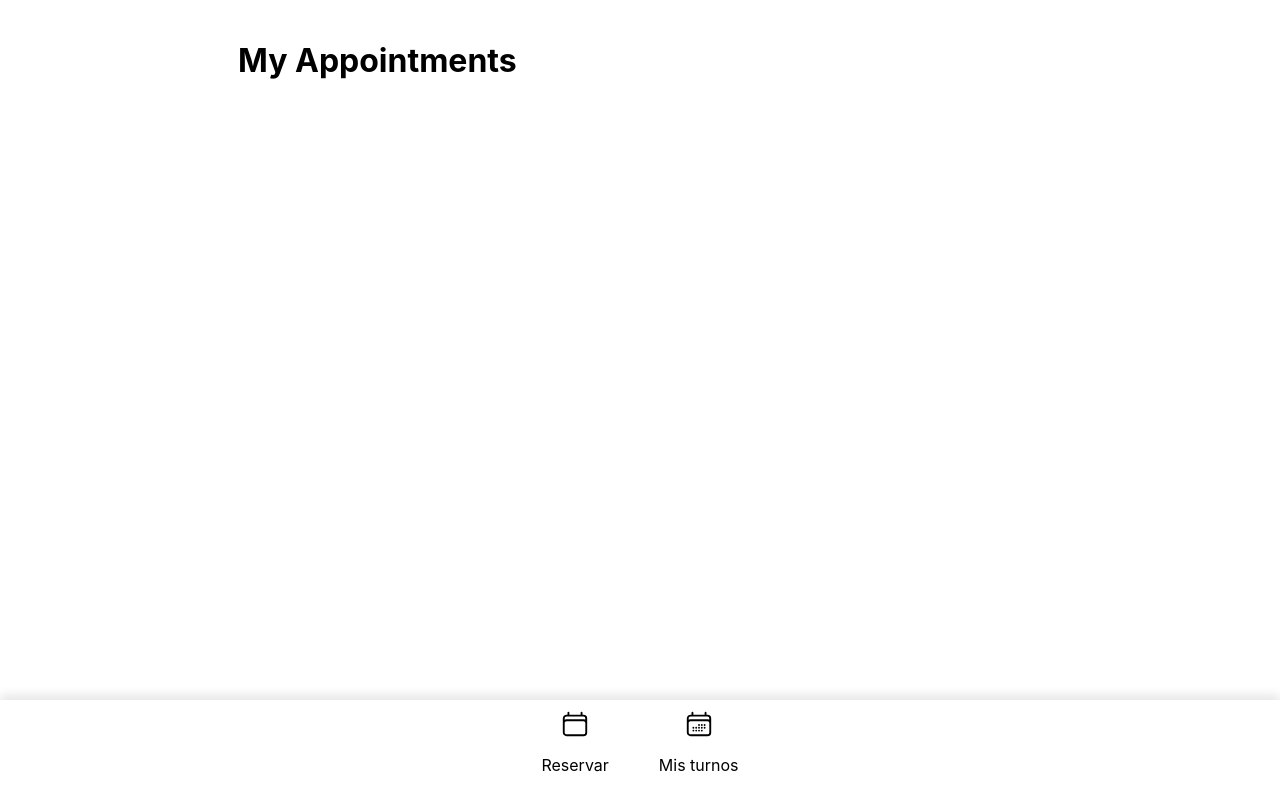
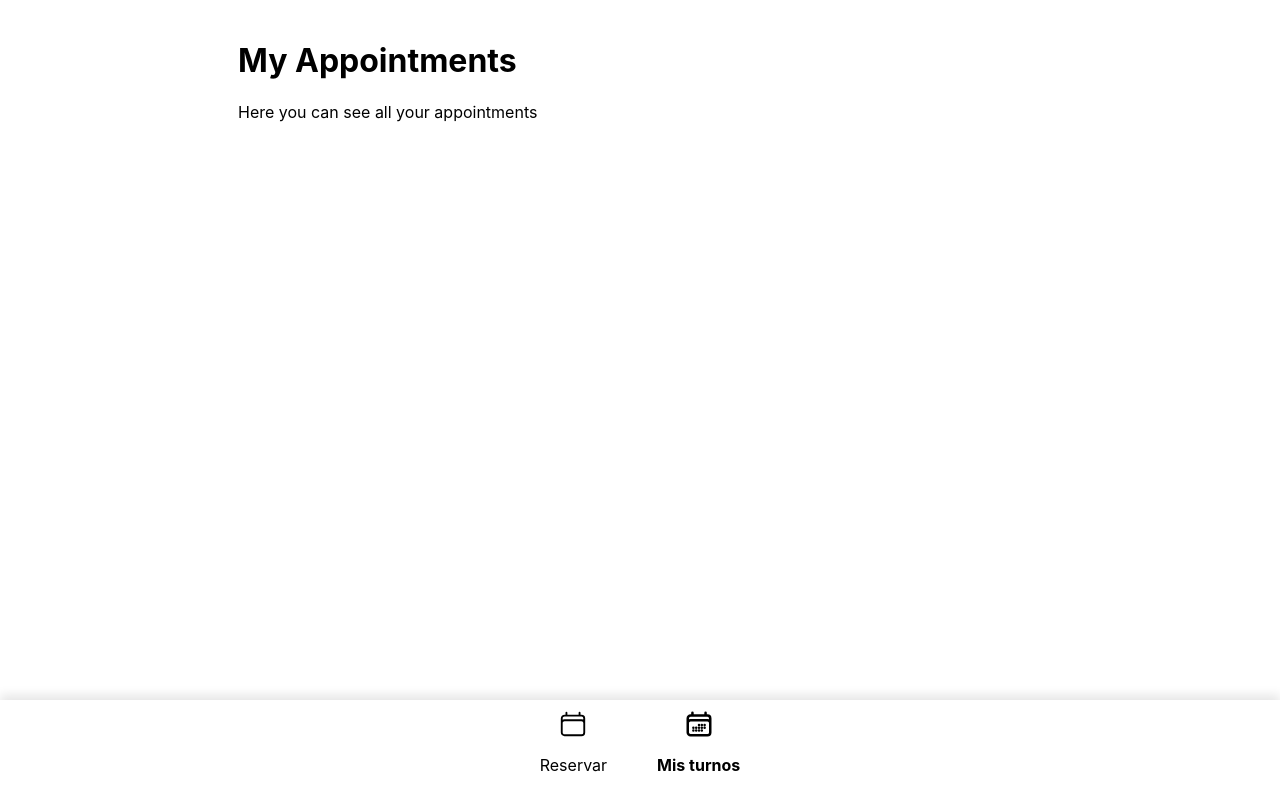
Before and after one commit to florenciasoldavini/Planify, a React (Create React App) app: page /myappointments in a window 1280 px wide. Built offline with nearby package versions, Linux system fonts and the light colour scheme.

Commit message:
changes in css styles

```diff
--- a/src/components/Navbar.jsx
+++ b/src/components/Navbar.jsx
@@ -1,7 +1,12 @@
-import { Link, } from 'react-router-dom';
+import { Link, useLocation } from 'react-router-dom';
 import styles from './Navbar.module.css';
 
 function Navbar() {
+  const location = useLocation();
+  const currentPath = location.pathname;
+
+  const isActive = (path) => currentPath.startsWith(path);
+
   return (
     <div className={styles.navbar}>
       <div className={styles.menu}>
@@ -12,14 +17,14 @@ function Navbar() {
             xmlns="http://www.w3.org/2000/svg"
             fill="none"
             viewBox="0 0 24 24"
-            strokeWidth="1.5"
+            strokeWidth={isActive("/appointment") ? "2" : "1.5"}
             stroke="black"
             class="w-6 h-6">
             <path strokeLinecap="round"
               strokeLinejoin="round"
               d="M6.75 3v2.25M17.25 3v2.25M3 18.75V7.5a2.25 2.25 0 0 1 2.25-2.25h13.5A2.25 2.25 0 0 1 21 7.5v11.25m-18 0A2.25 2.25 0 0 0 5.25 21h13.5A2.25 2.25 0 0 0 21 18.75m-18 0v-7.5A2.25 2.25 0 0 1 5.25 9h13.5A2.25 2.25 0 0 1 21 11.25v7.5" />
           </svg>
-          <p>Reservar</p>
+          <p style={{ fontWeight: isActive("/appointment") ? "bold" : "normal" }}>Reservar</p>
         </Link>
         <Link to="/myappointments" className={styles.menuItem}>
           <svg
@@ -28,14 +33,14 @@ function Navbar() {
             xmlns="http://www.w3.org/2000/svg"
             fill="none"
             viewBox="0 0 24 24"
-            strokeWidth="1.5"
+            strokeWidth={isActive("/myappointments") ? "2" : "1.5"}
             stroke="black"
             class="w-6 h-6">
             <path strokeLinecap="round"
               strokeLinejoin="round"
               d="M6.75 3v2.25M17.25 3v2.25M3 18.75V7.5a2.25 2.25 0 0 1 2.25-2.25h13.5A2.25 2.25 0 0 1 21 7.5v11.25m-18 0A2.25 2.25 0 0 0 5.25 21h13.5A2.25 2.25 0 0 0 21 18.75m-18 0v-7.5A2.25 2.25 0 0 1 5.25 9h13.5A2.25 2.25 0 0 1 21 11.25v7.5m-9-6h.008v.008H12v-.008ZM12 15h.008v.008H12V15Zm0 2.25h.008v.008H12v-.008ZM9.75 15h.008v.008H9.75V15Zm0 2.25h.008v.008H9.75v-.008ZM7.5 15h.008v.008H7.5V15Zm0 2.25h.008v.008H7.5v-.008Zm6.75-4.5h.008v.008h-.008v-.008Zm0 2.25h.008v.008h-.008V15Zm0 2.25h.008v.008h-.008v-.008Zm2.25-4.5h.008v.008H16.5v-.008Zm0 2.25h.008v.008H16.5V15Z" />
           </svg>
-          <p>Mis turnos</p>
+          <p style={{ fontWeight: isActive("/myappointments") ? "bold" : "normal" }}>Mis turnos</p>
         </Link>
       </div>
     </div>
--- a/src/components/NavigationButtons.jsx
+++ b/src/components/NavigationButtons.jsx
@@ -10,7 +10,6 @@ function NavigationButtons({ serviceId, selectedTimeSlot }) {
         "/appointment/services",
         "/appointment/slots/:serviceId",
         "/appointment/confirmation/:serviceId",
-        "/myappointments"
     ];
 
     const getCurrentStepIndex = () => {
@@ -37,13 +36,11 @@ function NavigationButtons({ serviceId, selectedTimeSlot }) {
                 )}
             </div>
             <div className={styles.containerNext}>
-                {nextStep && (
                     <Link to={nextStep}>
                         <button className={styles.btn} disabled={disableNextButton}>
-                            {nextStep === "/myappointments" ? "Confirmar" : "Siguiente"}
+                            {!nextStep ? "Confirmar" : "Siguiente"}
                         </button>
                     </Link>
-                )}
             </div>
         </div>
     );
--- a/src/scenes/MyAppointments.jsx
+++ b/src/scenes/MyAppointments.jsx
@@ -2,6 +2,7 @@ function MyAppointments () {
   return (
     <div>
       <h1>My Appointments</h1>
+      <p>Here you can see all your appointments</p>
     </div>
   )
 };
```
